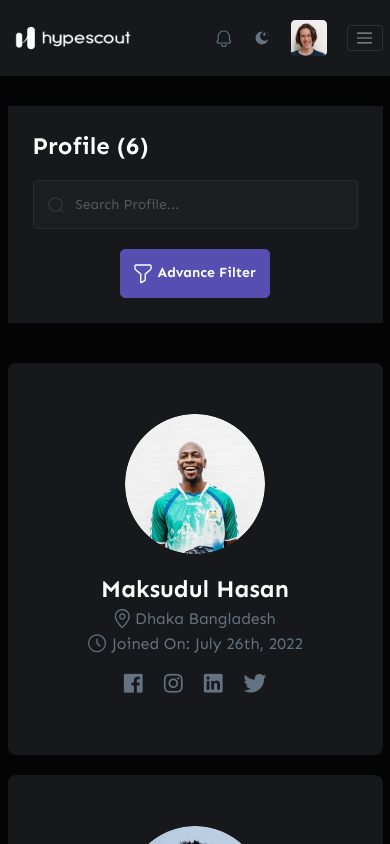
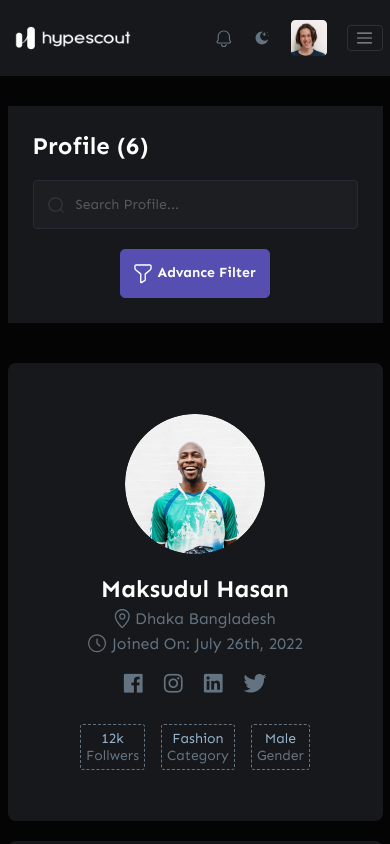
Before and after one commit to bpinazmul18/hype-scout, a React (Create React App) app: page /dashboard in a window 390 px wide. Shown: the top 844 px of the page. Built offline with nearby package versions, Linux system fonts and the light colour scheme.

Commit message:
Working on profile item with responsive.

```diff
--- a/src/assets/sass/pages/_dashboard.scss
+++ b/src/assets/sass/pages/_dashboard.scss
@@ -54,6 +54,25 @@
                         color: $tertiary-clr;
 
                     }
+
+                    .profile-footer {
+                        .widget {
+                            border: 0.5px dashed $tertiary-clr;
+                            margin-left: .8rem;
+                            margin-right: .8rem;
+                            border-radius: .3rem;
+                            font-style: normal;
+                            font-weight: 400;
+                            font-size: 1.4rem;
+                            line-height: 1.7rem;
+                            text-align: center;
+                            color: $tertiary-clr;
+
+                            .widget-value {
+                                color: #95B3CD;
+                            }
+                        }
+                    }
                 }
             }
         }
--- a/src/components/common/SocialItem.tsx
+++ b/src/components/common/SocialItem.tsx
@@ -3,7 +3,7 @@ import {Nav} from 'react-bootstrap'
 
 interface SocialItemProps {
     href: string,
-    iconName: string,
+    iconName: any
 }
 
 const SocialItem: React.FC<SocialItemProps> = ({ href, iconName }) => {
--- a/src/pages/Dashboard.tsx
+++ b/src/pages/Dashboard.tsx
@@ -23,8 +23,6 @@ class Dashboard extends Form {
     }
 
     async componentDidMount () {
-        // const profiles = await fetchProfiles()
-        // console.log(profiles)
         this.setState({ profiles })
         console.log(profiles)
     }
@@ -77,7 +75,7 @@ class Dashboard extends Form {
                                         const {id, profileImage, name, location, joiningDate, socials, followers, categoryName, gender } = _profile
 
                                         return (
-                                            <Col md="4" key={id}>
+                                            <Col md="6" lg="4" key={id}>
                                                 <div className="profile-item text-center my-3">
                                                     <div className="profile-item-wrap">
                                                         <div className="profile-item-img-wrap">
@@ -101,7 +99,7 @@ class Dashboard extends Form {
                                                             </small>
                                                         </div>
 
-                                                        <Nav className="justify-content-center mt-4">
+                                                        <Nav className="justify-content-center my-4">
                                                             {socials.map((social) => {
                                                                 return (
                                                                     <SocialItem key={social.pid} href={social.socialLink} iconName={social.icon}/>
@@ -109,8 +107,37 @@ class Dashboard extends Form {
                                                             })}
                                                         </Nav>
 
+                                                        <div className="profile-footer d-flex align-items-center justify-content-center pt-2">
+                                                            <div className="widget p-2">
+                                                                <div className="widget-value">
+                                                                    12k
+                                                                </div>
 
+                                                                <div className="widget-title">
+                                                                    Follwers
+                                                                </div>
+                                                            </div>
 
+                                                            <div className="widget p-2">
+                                                                <div className="widget-value">
+                                                                    Fashion
+                                                                </div>
+
+                                                                <div className="widget-title">
+                                                                    Category
+                                                                </div>
+                                                            </div>
+
+                                                            <div className="widget p-2">
+                                                                <div className="widget-value">
+                                                                    Male
+                                                                </div>
+
+                                                                <div className="widget-title">
+                                                                    Gender
+                                                                </div>
+                                                            </div>
+                                                        </div>
                                                     </div>
                                                 </div>
                                             </Col>
```
